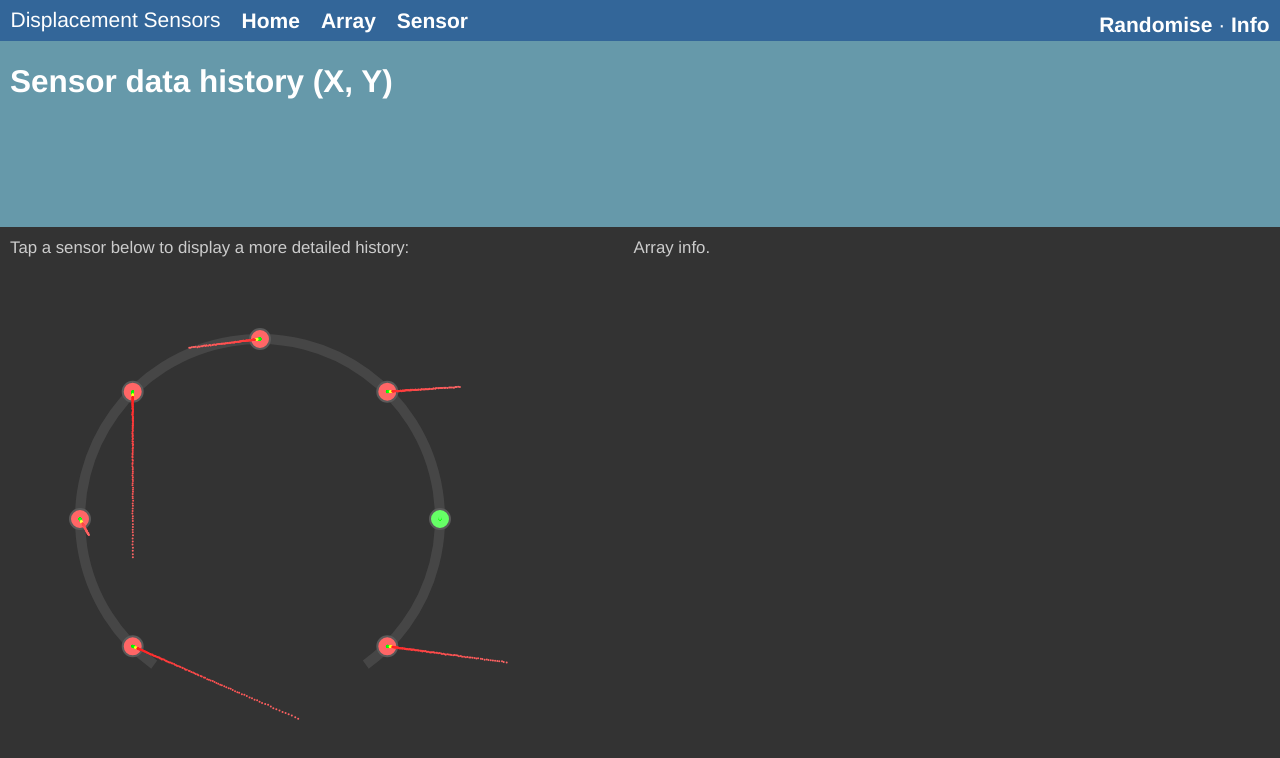
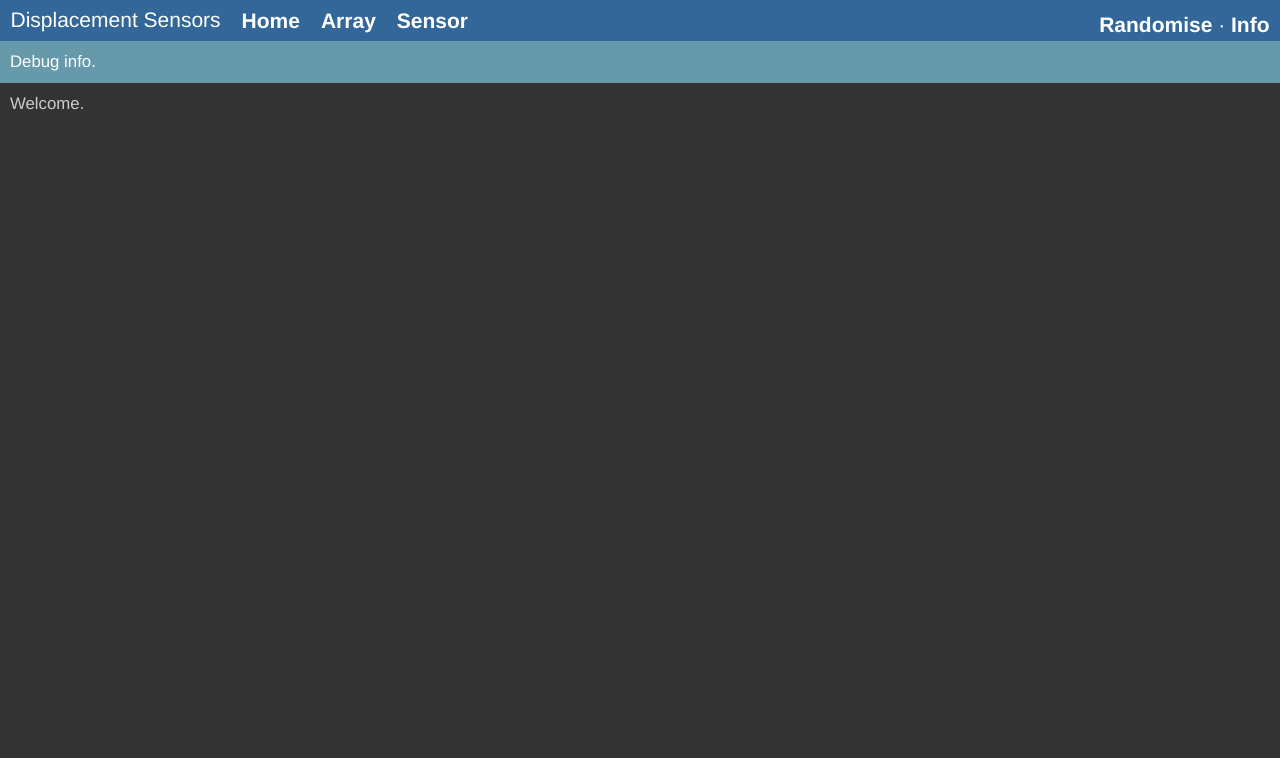
Before and after one commit to dekstop/VEIV, a plain HTML site: page index.html in a window 1280 px wide. Both pictures are taken after a click on the link "Info". Drawn offline with Linux system fonts and the light colour scheme.

Commit message:
loading screen, removing debug timeseries plots

```diff
--- a/css/layout.css
+++ b/css/layout.css
@@ -7,23 +7,8 @@
 	position: relative;
 }
 
-#welcomePanel, #arrayPanel, #sensorPanel {
-}
-
+#welcomePanel, #arrayPanel, #sensorPanel,
 #mapPanel, #arrayinfoPanel, #sensorinfoPanel {
-}
-
-#welcomePanel,
-/*#arrayPanel, */
-#sensorPanel
-{
-  display: none;
-}
-
-#mapPanel,
-/*#arrayinfoPanel, */
-#sensorinfoPanel
-{
   display: none;
 }
 
--- a/index.html
+++ b/index.html
@@ -15,7 +15,6 @@
   <script src="js/ext/date.format.js" type="text/javascript" charset="utf-8"></script>
 
   <script src="js/SensorData.js" type="text/javascript" charset="utf-8"></script>
-  <script src="js/TimeseriesPlot.js" type="text/javascript" charset="utf-8"></script>
   <script src="js/DisplacementPlot.js" type="text/javascript" charset="utf-8"></script>
   <script src="js/ArrayPlot.js" type="text/javascript" charset="utf-8"></script>
   <script src="js/ScrubberPlot.js" type="text/javascript" charset="utf-8"></script>
@@ -82,7 +81,6 @@
 
   // plots
   var palette;
-  var timeseriesPlot;
   var arrayPlot;
   var sensorPlot;
   var scrubberPlot;
@@ -96,8 +94,9 @@
 
   // prepare widgets
   $(document).ready(function() {
+    showLoading();
+
     palette = new Palette(sensorOptions);
-    timeseriesPlot = new TimeseriesPlot($("#timeseriesCanvas")[0]);
     arrayPlot = new ArrayPlot($("#arrayplotCanvas")[0], palette, arrayOptions);
     sensorPlot = new DisplacementPlot($("#sensorplotCanvas")[0], palette, sensorOptions);
     scrubberPlot = new ScrubberPlot($("#scrubberCanvas")[0], sensorPlot, $("#scrubberInfo")[0], palette, sensorOptions);
@@ -107,7 +106,8 @@
 
       // prepare data
       randomiseData();
-      showArrayview(sensors);
+      // showArrayview(sensors);
+      showHomescreen();
 
       // event handlers
       arrayPlot.initEventHooks();
@@ -126,20 +126,7 @@
       sensors.push(SensorData.buildRandomSensorFeed());
     }
     feed = SensorData.buildRandomSensorFeed();
-    // drawTimeseries(feed, numEntries);
-    // showArrayPlot(sensors, numEntries);
-    // showSensorPlot(feed, numEntries);
-    // showScrubber(feed, numEntries);
   }
-
-  // function drawTimeseries(feed, numEntries) {
-  //   var canvas = document.getElementById("timeseriesCanvas");
-  //   var ctx = canvas.getContext("2d");
-  //   var beginIdx = feed.size - numEntries;
-  //   var endIdx = feed.size - 1;
-  //   timeseriesPlot.draw(feed.x.slice(beginIdx, endIdx), 0, 0, canvas.width, 45);
-  //   timeseriesPlot.draw(feed.y.slice(beginIdx, endIdx), 0, 55, canvas.width, 99);
-  // }
 
   function updateArrayPlot(sensors, numEntries) {
     arrayPlot.setData(sensors, numEntries);
@@ -156,23 +143,29 @@
   // =========
   // = Menus =
   // =========
+
+  function showLoading() {
+    $('#loadingPanel').show();
+    $('#welcomePanel, #arrayPanel, #sensorPanel, #mapPanel, #arrayinfoPanel, #sensorinfoPanel').hide();
+  }
+
   function showHomescreen() {
     $('#welcomePanel, #mapPanel').show();
-    $('#arrayPanel, #sensorPanel, #arrayinfoPanel, #sensorinfoPanel').hide();
+    $('#loadingPanel, #arrayPanel, #sensorPanel, #arrayinfoPanel, #sensorinfoPanel').hide();
   }
 
   function showArrayview(_sensors) {
     sensors = _sensors;
     updateArrayPlot(sensors);
     $('#arrayPanel, #arrayinfoPanel').show();
-    $('#welcomePanel, #sensorPanel, #mapPanel, #sensorinfoPanel').hide();
+    $('#loadingPanel, #welcomePanel, #sensorPanel, #mapPanel, #sensorinfoPanel').hide();
   }
 
   function showSensorview(_feed) {
     feed = _feed;
     updateSensorPlot(feed);
     $('#sensorPanel, #sensorinfoPanel').show();
-    $('#welcomePanel, #arrayPanel, #mapPanel, #arrayinfoPanel').hide();
+    $('#loadingPanel, #welcomePanel, #arrayPanel, #mapPanel, #arrayinfoPanel').hide();
   }
 </script>
 </head>
@@ -204,8 +197,16 @@
   <!-- ============== -->
 
   <div id="debugPanel" class="span12">
-    <h2>Sensor data history (X, Y)</h2>
-    <canvas id="timeseriesCanvas" width="500" height="100"></canvas>
+    Debug info.
+  </div>
+
+  <!-- =========== -->
+  <!-- = Loading = -->
+  <!-- =========== -->
+
+  <div id="loadingPanel" class="span12">
+    <img src="img/spinner.gif" width="16" height="16" alt="Loading...">
+    Loading application... this may take a few seconds.
   </div>
 
   <!-- ======= -->
@@ -217,7 +218,7 @@
   </div>
 
   <div id="mapPanel" class="span6">
-    Map.
+    <canvas id="mapCanvas" width="500" height="700"></canvas>
   </div>
 
   <!-- ========= -->
```
Also changed, not shown: img/spinner.gif (added).
